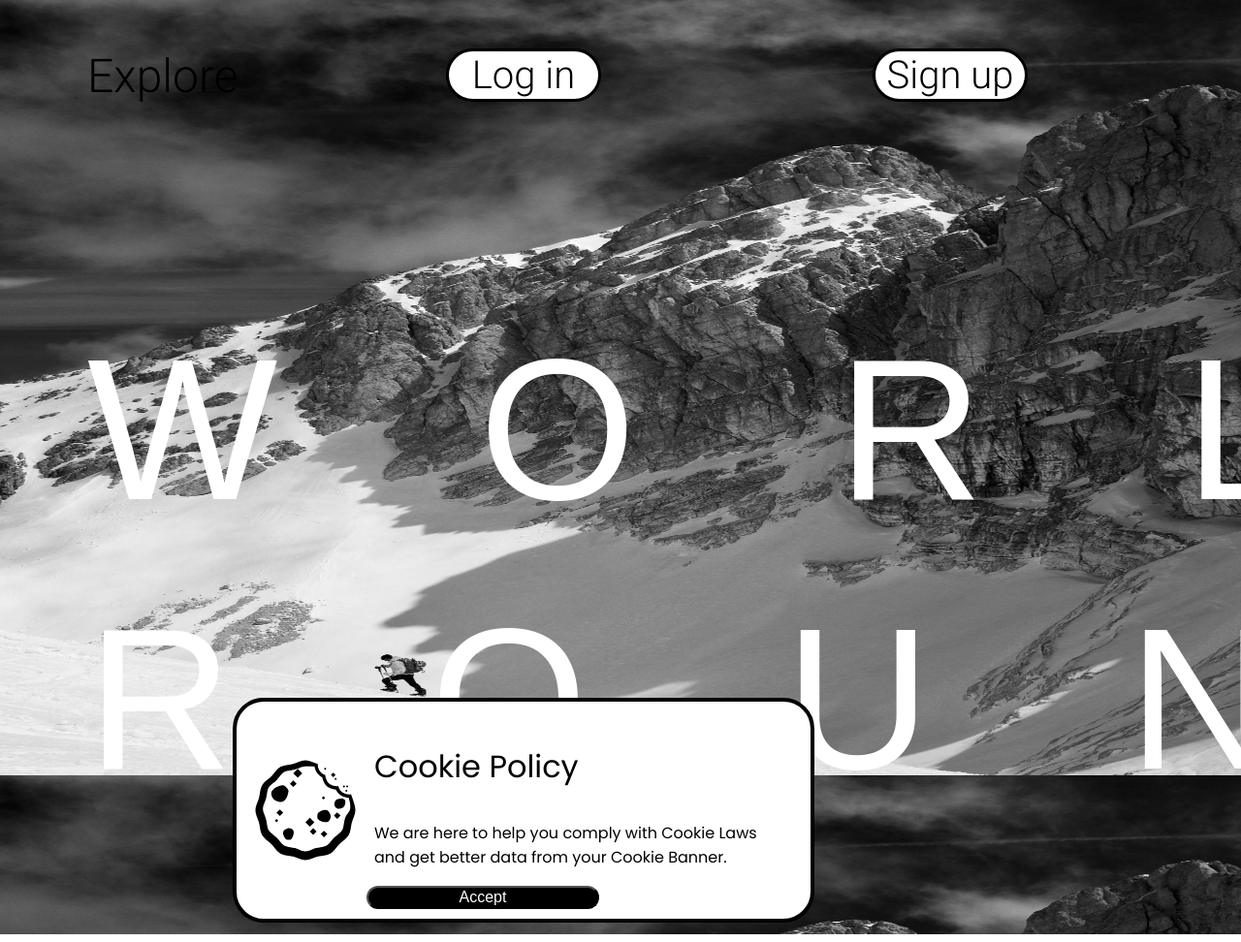
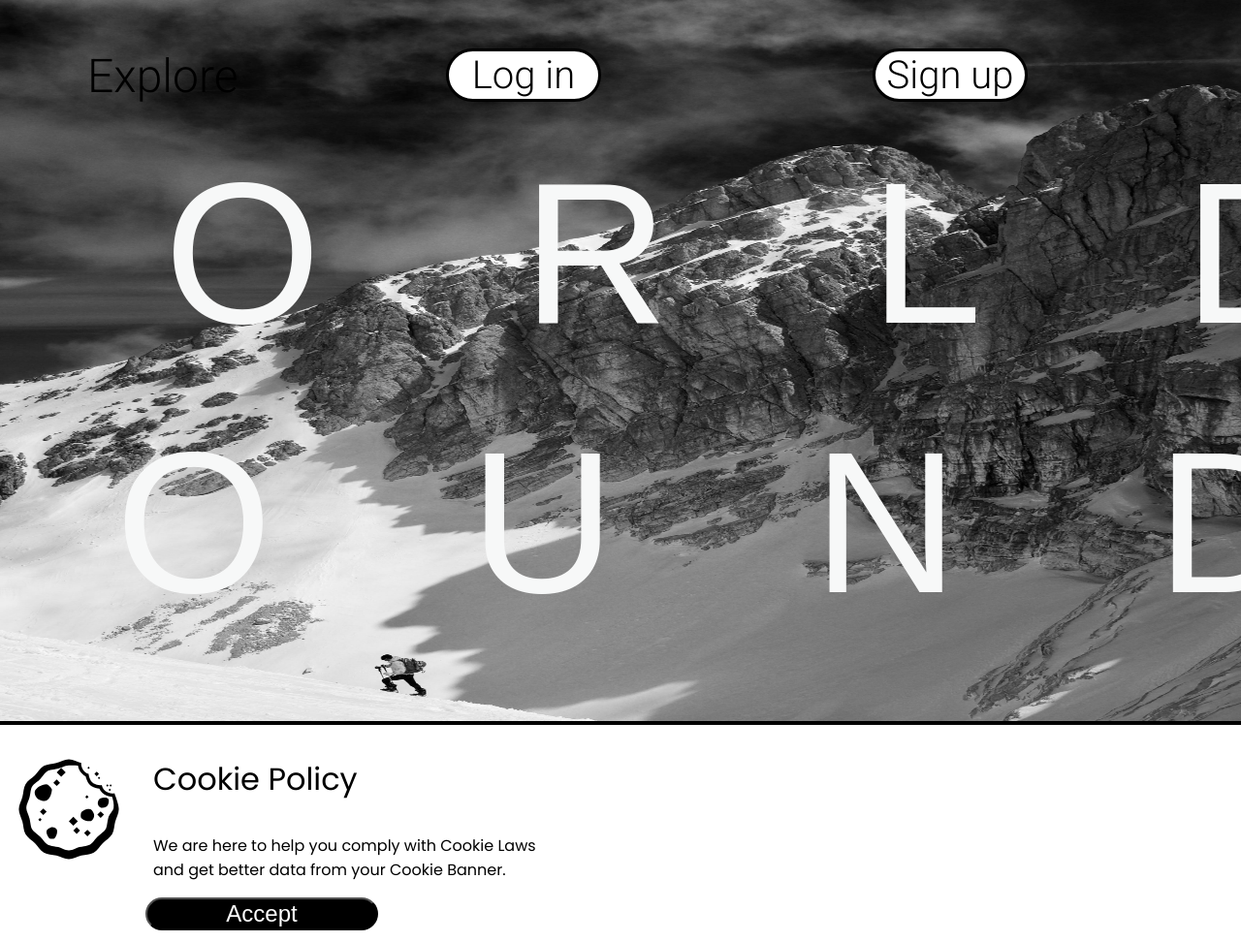
Before and after one commit to IvanIsak2000/WR, a Flask app: page / in a window 1280 px wide; the page is wider, and only the part inside the window is pictured. Shown: that part at 97% size. Run offline with Flask 3, Linux system fonts and the light colour scheme; some libraries are stand-ins or nearby versions; some web fonts are replaced.

Commit message:
add `navbar`, change `cookie`

```diff
--- a/src/static/css/home.css
+++ b/src/static/css/home.css
@@ -6,6 +6,15 @@ body{
     background-position: right;
 }
 
+nav{
+    position: relative;
+    background-color: #000000;
+    left: 0rem;
+    top: -1rem;
+    height: 5rem;
+    width: 100%;
+
+}
 
 a {
     position: relative;
@@ -34,10 +43,12 @@ a:focus:after {
 .main-text{
     font-size: 13rem;
     position: absolute;
-    top: 200px;
-    left: 90px;
+    transform: translate(-50%, -50%);
+    left: 52.5%;
+    top: 50%;
     line-height: 70px;
-    color: white;
+    color: rgb(247, 248, 248);
+    font-weight: 400;
     font-family: 'Gruppo', sans-serif;
 }
 
@@ -59,7 +70,6 @@ a:focus:after {
     border-radius: 2rem;
     border: 0.2rem solid rgb(0, 0, 0);
     font-family: 'Roboto', sans-serif;
-
 }
 
 .signup{
@@ -78,40 +88,45 @@ a:focus:after {
     position: absolute;
     background-color: #ffffff;
     color: rgb(0, 0, 0);
-    position: absolute;
-    top: 45rem;
-    left: 15rem;
+    top: 46.5rem;
+    left: 0rem;
     display: flex;
-    border-radius: 2rem;
-    border: 0.3rem solid rgb(0, 0, 0);
-    padding: 1rem 1rem;
-    width: 35rem;
-    height: 12rem;
+    border-top: 0.3rem solid rgb(0, 0, 0);
+    width: 100%;
+    height: 14rem;
     font-family: 'Poppins', sans-serif;
     overflow: hidden;
-    align-items: center;
 }
 
 .cookie{
-    padding-right: 0.5rem;
+    position: relative;
+    padding-right: 1rem;
+    left: 1rem;
+    top: 2rem;
 }
 
 .cookie-title{
+    position: relative;
     font-size: 2rem;
     padding: 0rem 0.5rem;
+    left: 1.5rem;
 }
 
 .cookie-subtitle{
+    position: relative;
     font-size: 1rem;
     padding: 0rem 0.5rem;
+    left: 1.5rem;
 }
 
 .cookie-container button{
+    position: relative;
     background-color: #000000;
     color: white;
-    font-size: 1rem;
+    font-size: 1.5rem;
     width: 15rem;
     border-radius: 2rem;
+    left: 1.5rem;
     transition-duration: 0.8s;
 }
 
```
